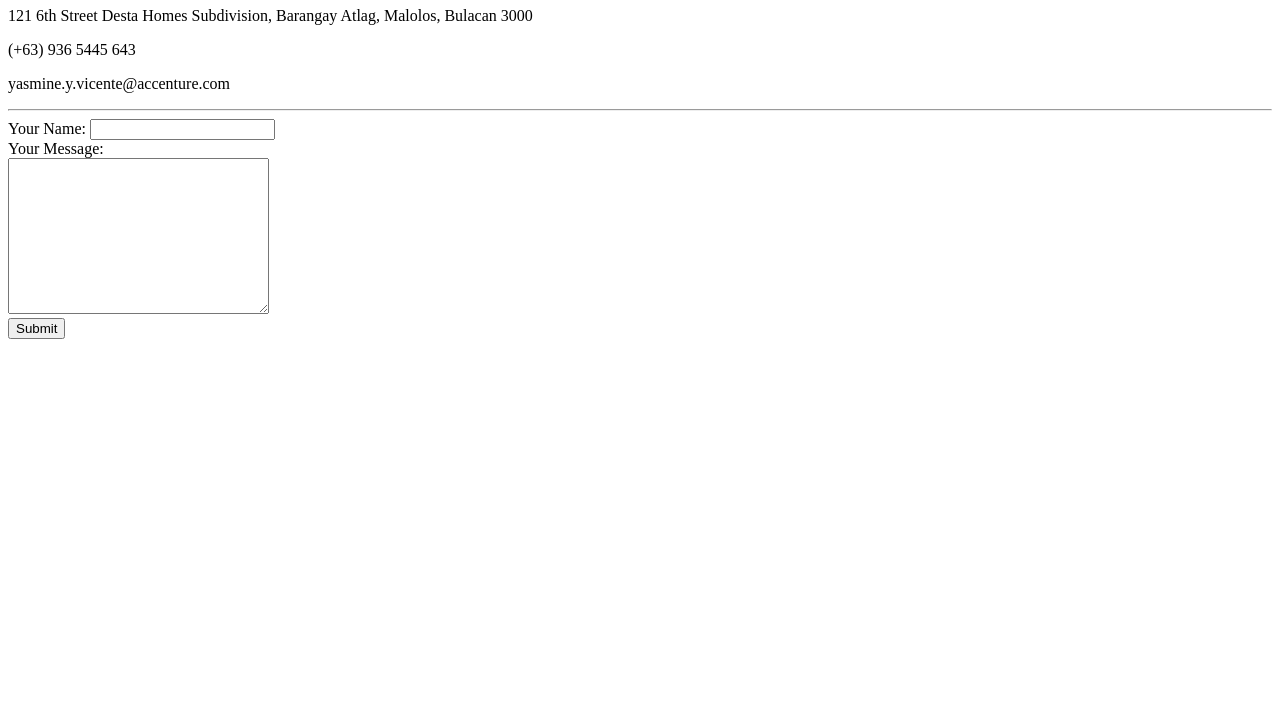
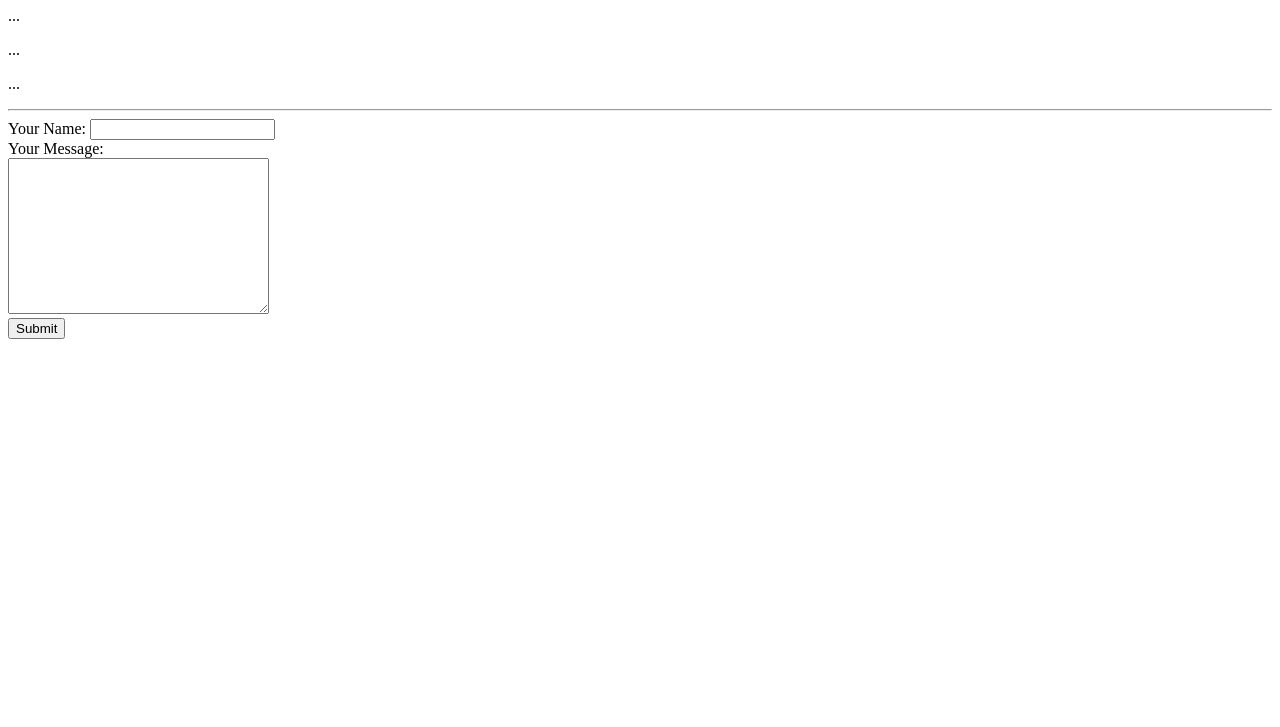
Before and after one commit to acn-yasmineyvicente/cv, a plain HTML site: page contact.html in a window 1280 px wide. Shown: the part 73-800 px from the top of the page. Drawn offline with Linux system fonts and the light colour scheme.

Commit message:
Update contact.html

```diff
--- a/contact.html
+++ b/contact.html
@@ -8,11 +8,11 @@
 </head>
 <body>
     <h1>My Contact Details</h1>
-    <p>121 6th Street Desta Homes Subdivision, Barangay Atlag, Malolos, Bulacan 3000</p>
-    <p>(+63) 936 5445 643</p>
-    <p>yasmine.y.vicente@accenture.com</p>
+    <p>...</p>
+    <p>...</p>
+    <p>...</p>
     <hr>
-    <form action="mailto: yasmine.y.vicente@accenture.com">
+    <form action="mailto: ...">
         <label for="">Your Name:</label>
         <input type="text" name="" id="">
         <br>
```
